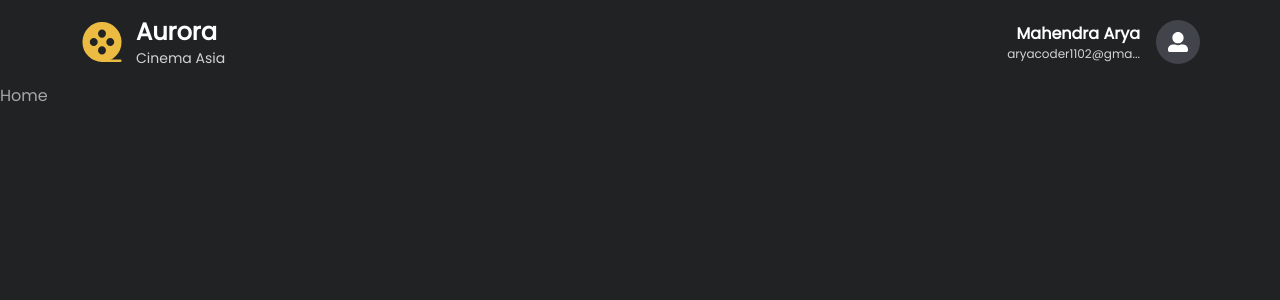
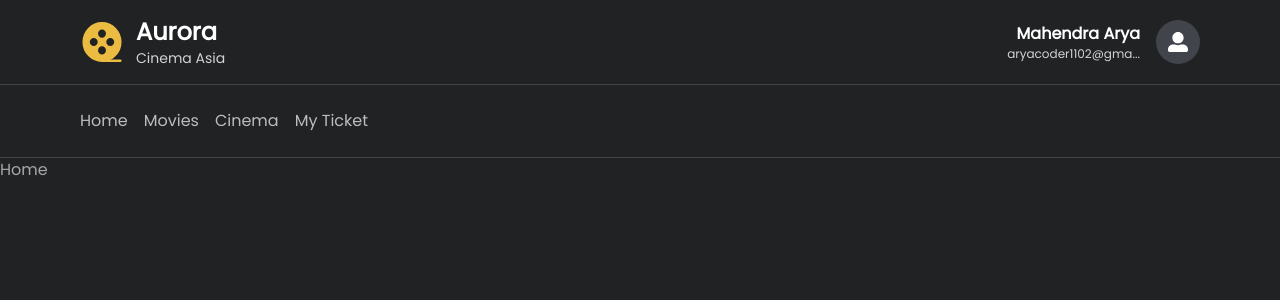
Before and after one commit to aryndraa/timedoor-academy-final-project, a Next.js app: page / in a window 1280 px wide. Shown: the top 300 px of the page. Built offline with nearby package versions, Linux system fonts and the light colour scheme.

Commit message:
desktop navigation

```diff
--- a/app/components/Header.js
+++ b/app/components/Header.js
@@ -1,11 +1,15 @@
 import { GuestLink } from "./GuestLink"
 import { Logo } from "./Logo"
+import { Navigation } from "./Navigation"
 
 export const Header = () => {
   return (
-    <header className="px-3 lg:px-20 py-4 flex justify-between items-center ">
+    <header className=" flex flex-col ">
+      <div className="flex justify-between items-center py-4 px-3 lg:px-20">
         <Logo/>
         <GuestLink/>
+      </div>
+      <Navigation/>
     </header>
   )
 }
--- /dev/null
+++ b/app/components/NavLink.js
@@ -0,0 +1,9 @@
+import Link from "next/link";
+
+export const NavLink = ({path, name}) => {
+  return (
+    <Link href={path} className={`text-text-100`}>
+      {name}
+    </Link>
+  );
+}
--- /dev/null
+++ b/app/components/Navigation.js
@@ -0,0 +1,35 @@
+import { NavLink } from "./NavLink"
+
+export const Navigation = () => {
+
+  const links = [
+    {
+      name: "Home",
+      path: "/"
+    },
+    {
+      name: "Movies",
+      path: "/movies"
+    },
+    {
+      name: "Cinema",
+      path: "/cinemas"
+    },
+    {
+      name: "My Ticket",
+      path: "/my-tickets"
+    },
+  ]
+
+  return (
+    <nav className="py-6 border-y border-dark-100 px-3 lg:px-20">
+      <ul className="flex gap-4">
+        {links.map((link, key) => (
+          <li key={key}>
+            <NavLink name={link.name} path={link.path}/>
+          </li>
+        ))}
+      </ul>
+    </nav>
+  )
+}
```
